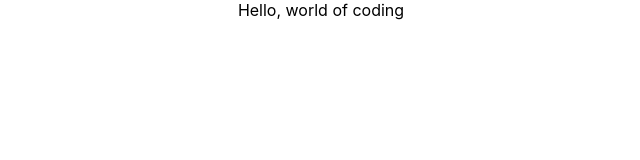
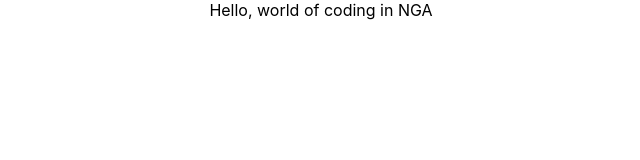
Before and after one commit to michado2019/react-admin-app, a React (Create React App) app: page / in a window 1280 px wide. Shown: the top 160 px of the page, without its empty margins (319-959 px from the left). Built offline with nearby package versions, Linux system fonts and the light colour scheme.

Commit message:
app modified

```diff
--- a/src/App.js
+++ b/src/App.js
@@ -4,7 +4,7 @@ import './App.css';
 function App() {
   return (
     <div className="App">
-      Hello, world of coding
+      Hello, world of coding in NGA
     </div>
   );
 }
```
